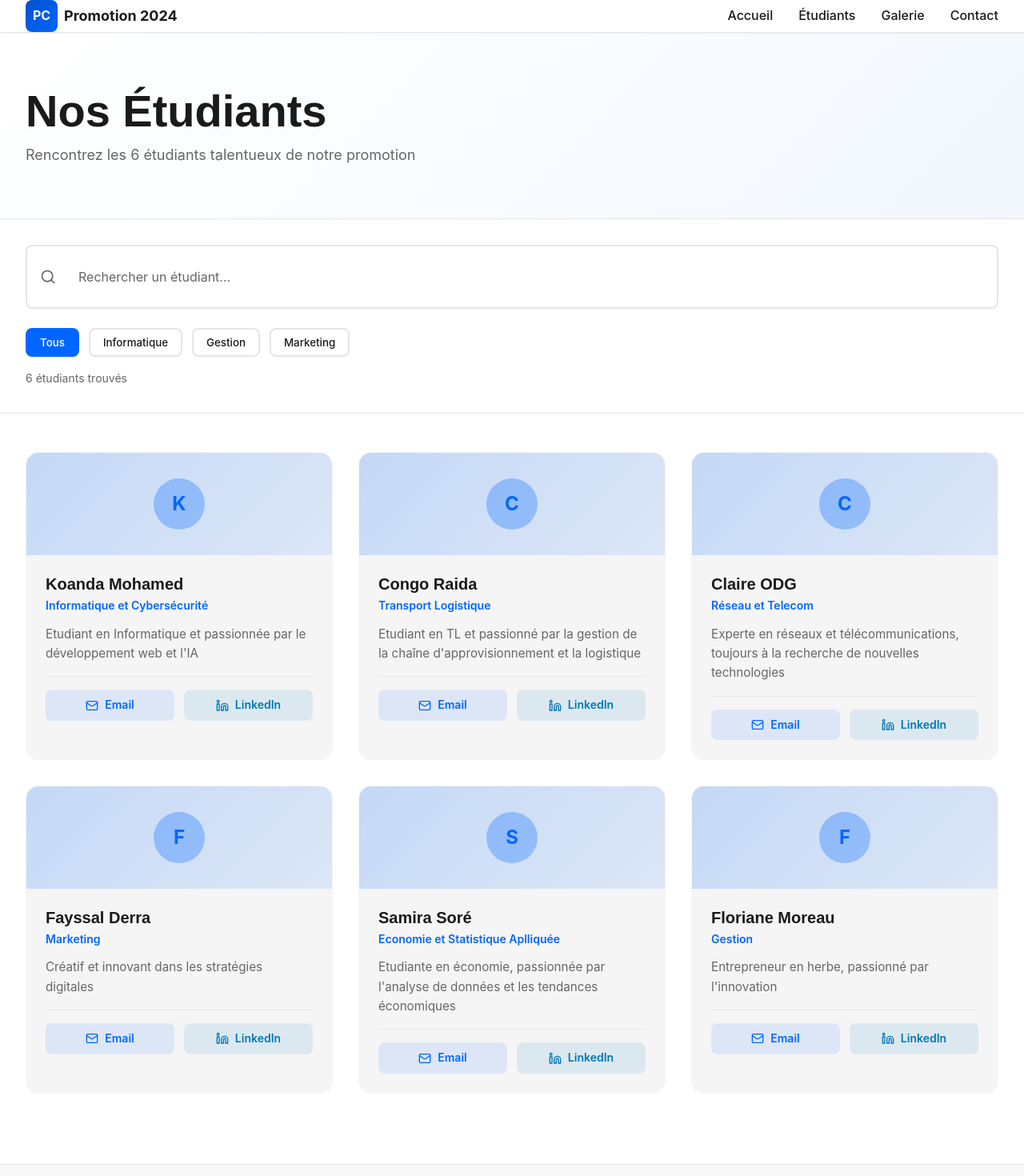
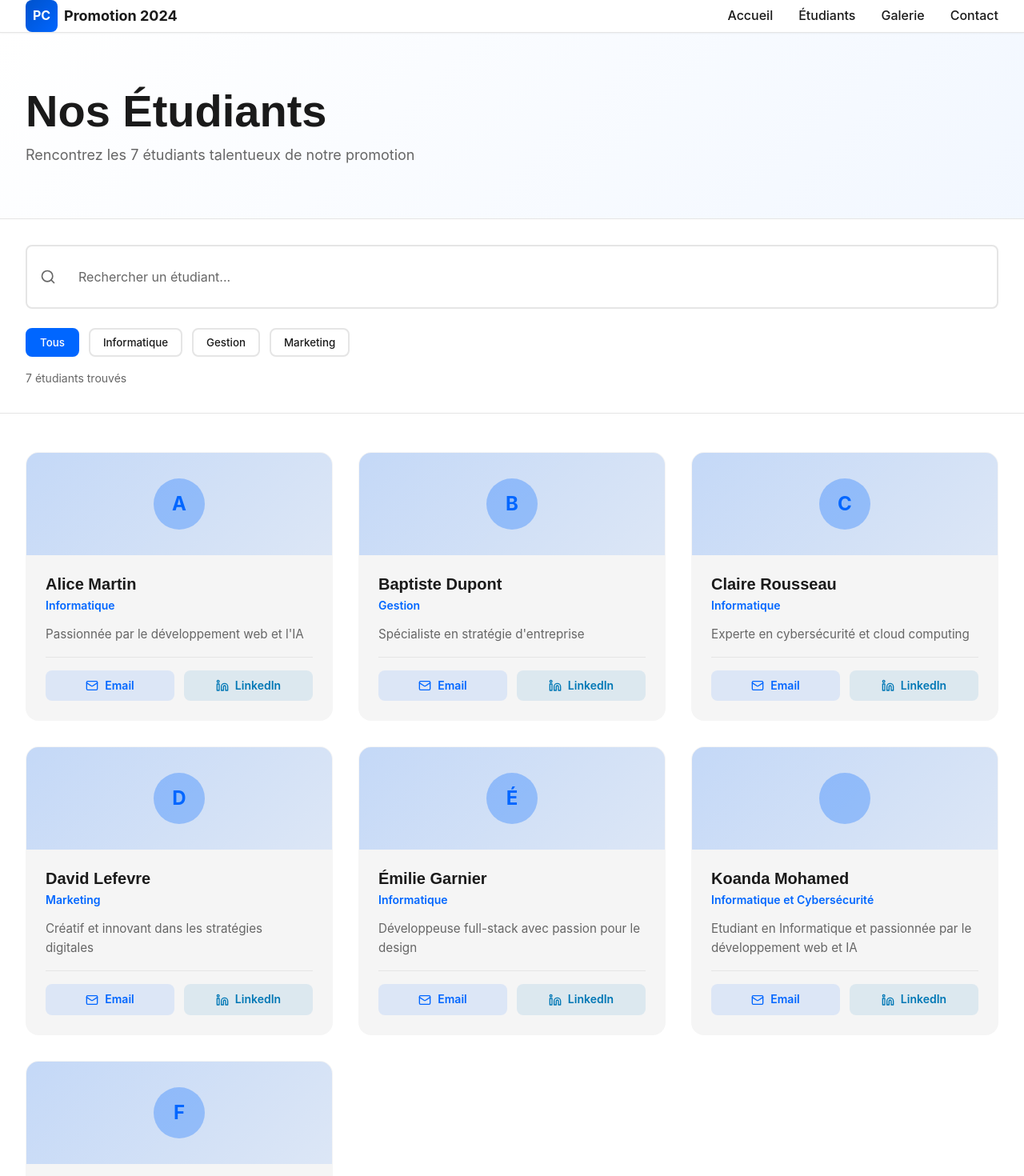
Before and after one commit to Severin-Dembele/ci_cd, a React (Vite) app: page /etudiants in a window 1280 px wide. Shown: the top 1470 px of the page at 80% size. Built offline with nearby package versions, Linux system fonts and the light colour scheme.

Commit message:
ajout de les informations

```diff
--- a/src/pages/Etudiants.tsx
+++ b/src/pages/Etudiants.tsx
@@ -15,51 +15,58 @@ interface Student {
 const STUDENTS: Student[] = [
   {
     id: 1,
-    name: 'Koanda Mohamed',
-    specialization: 'Informatique et Cybersécurité',
-    bio: 'Etudiant en Informatique et passionnée par le développement web et l\'IA',
+    name: 'Alice Martin',
+    specialization: 'Informatique',
+    bio: 'Passionnée par le développement web et l\'IA',
+    email: 'alice.martin@example.com',
+    linkedin: 'linkedin.com/in/alice-martin',
+  },
+  {
+    id: 2,
+    name: 'Baptiste Dupont',
+    specialization: 'Gestion',
+    bio: 'Spécialiste en stratégie d\'entreprise',
+    email: 'baptiste.dupont@example.com',
+    linkedin: 'linkedin.com/in/baptiste-dupont',
+  },
+  {
+    id: 3,
+    name: 'Claire Rousseau',
+    specialization: 'Informatique',
+    bio: 'Experte en cybersécurité et cloud computing',
+    email: 'claire.rousseau@example.com',
+    linkedin: 'linkedin.com/in/claire-rousseau',
+  },
+  {
+    id: 4,
+    name: 'David Lefevre',
+    specialization: 'Marketing',
+    bio: 'Créatif et innovant dans les stratégies digitales',
+    email: 'david.lefevre@example.com',
+    linkedin: 'linkedin.com/in/david-lefevre',
+  },
+  {
+    id: 5,
+    name: 'Émilie Garnier',
+    specialization: 'Informatique',
+    bio: 'Développeuse full-stack avec passion pour le design',
+    email: 'emilie.garnier@example.com',
+    linkedin: 'linkedin.com/in/emilie-garnier',
+  },
+  {id: 0,
+    name: ' Koanda Mohamed',
+    specialization: 'Informatique et Cybersécurité ',
+    bio: 'Etudiant en Informatique et passionnée par le développement web et IA',
     email: 'koandamohamedsani16@gmail.com',
     linkedin: 'linkedin.com/in/koanda-mohamed',
   },
   {
-    id: 2,
-    name: 'Congo Raida',
-    specialization: 'Transport Logistique',
-    bio: 'Etudiant en TL et passionné par la gestion de la chaîne d\'approvisionnement et la logistique',
-    email: 'congoraida@gmail.com',
-    linkedin: 'linkedin.com/in/congo-raida',
-  },
-  {
-    id: 3,
-    name: 'Claire ODG',
-    specialization: 'Réseau et Telecom',
-    bio: 'Experte en réseaux et télécommunications, toujours à la recherche de nouvelles technologies',
-    email: 'claire.ODG@gmail.com',
-    linkedin: 'linkedin.com/in/claire-ODG',
-  },
-  {
-    id: 4,
-    name: 'Fayssal Derra',
-    specialization: 'Marketing',
-    bio: 'Créatif et innovant dans les stratégies digitales',
-    email: 'fayssal.derra@gmail.com',
-    linkedin: 'linkedin.com/in/fayssal-derra',
-  },
-  {
-    id: 5,
-    name: 'Samira Soré',
-    specialization: 'Economie et Statistique Aplliquée',
-    bio: 'Etudiante en économie, passionnée par l\'analyse de données et les tendances économiques',
-    email: 'samira.sore@gmail.com',
-    linkedin: 'linkedin.com/in/samira-sore',
-  },
-  {
     id: 6,
-    name: 'Floriane Moreau',
+    name: 'Florian Moreau',
     specialization: 'Gestion',
     bio: 'Entrepreneur en herbe, passionné par l\'innovation',
-    email: 'floriane.moreau@gmail.com',
-    linkedin: 'linkedin.com/in/floriane-moreau',
+    email: 'florian.moreau@example.com',
+    linkedin: 'linkedin.com/in/florian-moreau',
   },
 ];
 
```
